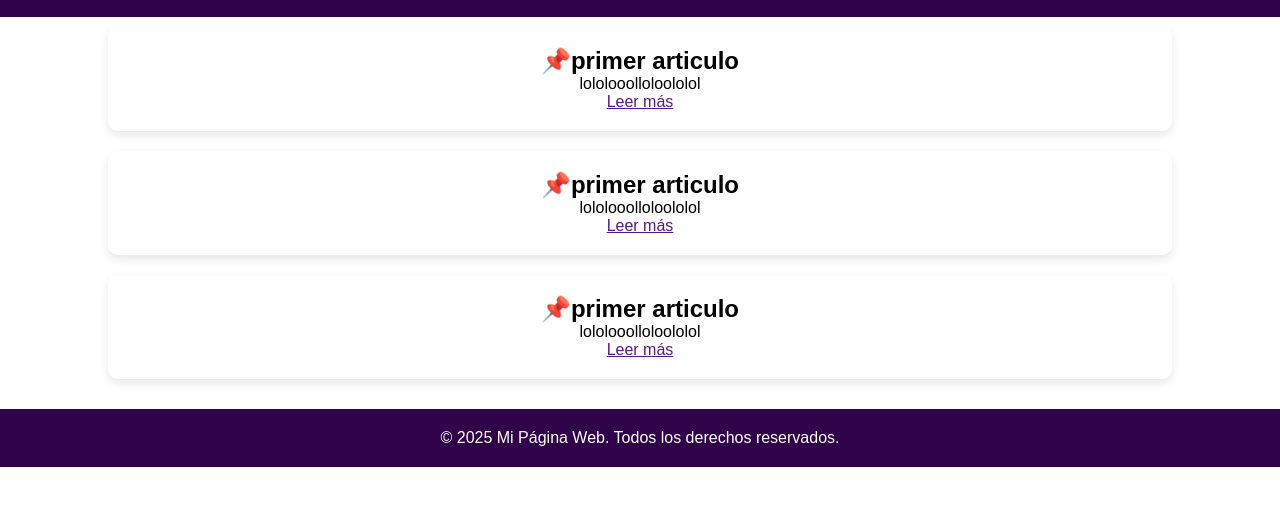
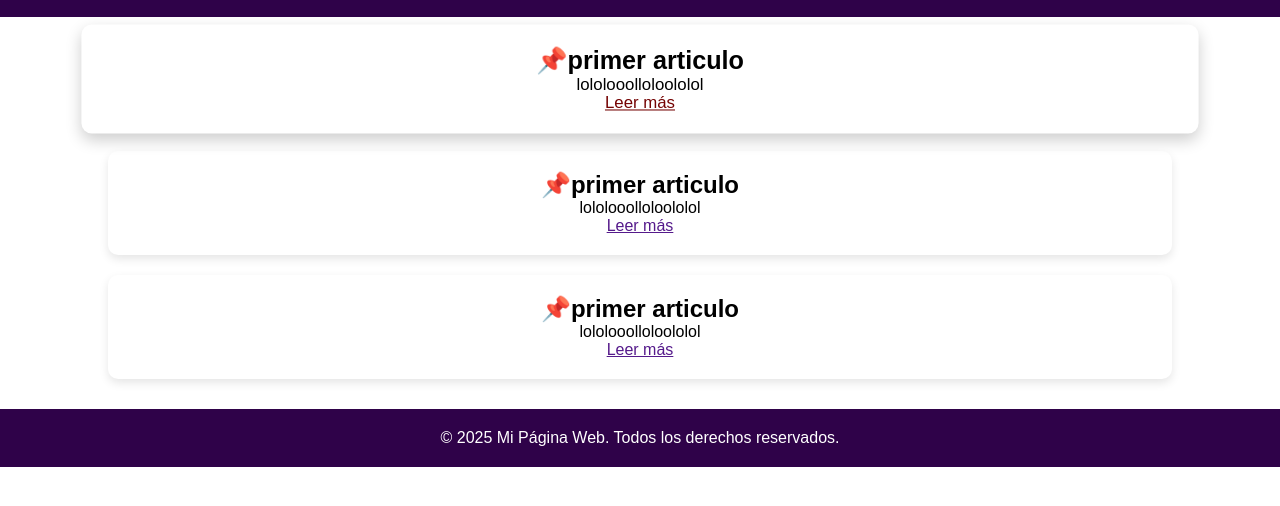
Before and after one commit to AdrianesDev/ProgramacionWEB, a plain HTML site: page Practicas/Ashli-Castillo/practica2/index2.html in a window 1280 px wide. In both pictures the pointer is over the link 639 px from the left and 161 px from the top of the page. Shown: the part 60-566 px from the top of the page. Drawn offline with Linux system fonts and the light colour scheme.

Commit message:
se agrega actividad

```diff
--- a/Practicas/Ashli-Castillo/practica2/estilo2.css
+++ b/Practicas/Ashli-Castillo/practica2/estilo2.css
@@ -36,3 +36,10 @@ footer {
     display: inline-block; /* Para que se alineen horizontalmente */
     margin: 10px; /* Espaciado entre artículos */
 }
+.articulo a:hover {
+    color: #740202;
+}
+.articulo:hover {
+    transform: scale(1.05); /* Aumenta ligeramente el tamaño */
+    box-shadow: 0px 6px 15px rgba(0, 0, 0, 0.2); /* Sombra más notable */
+}
```
Also changed, not shown: 1 other file.
